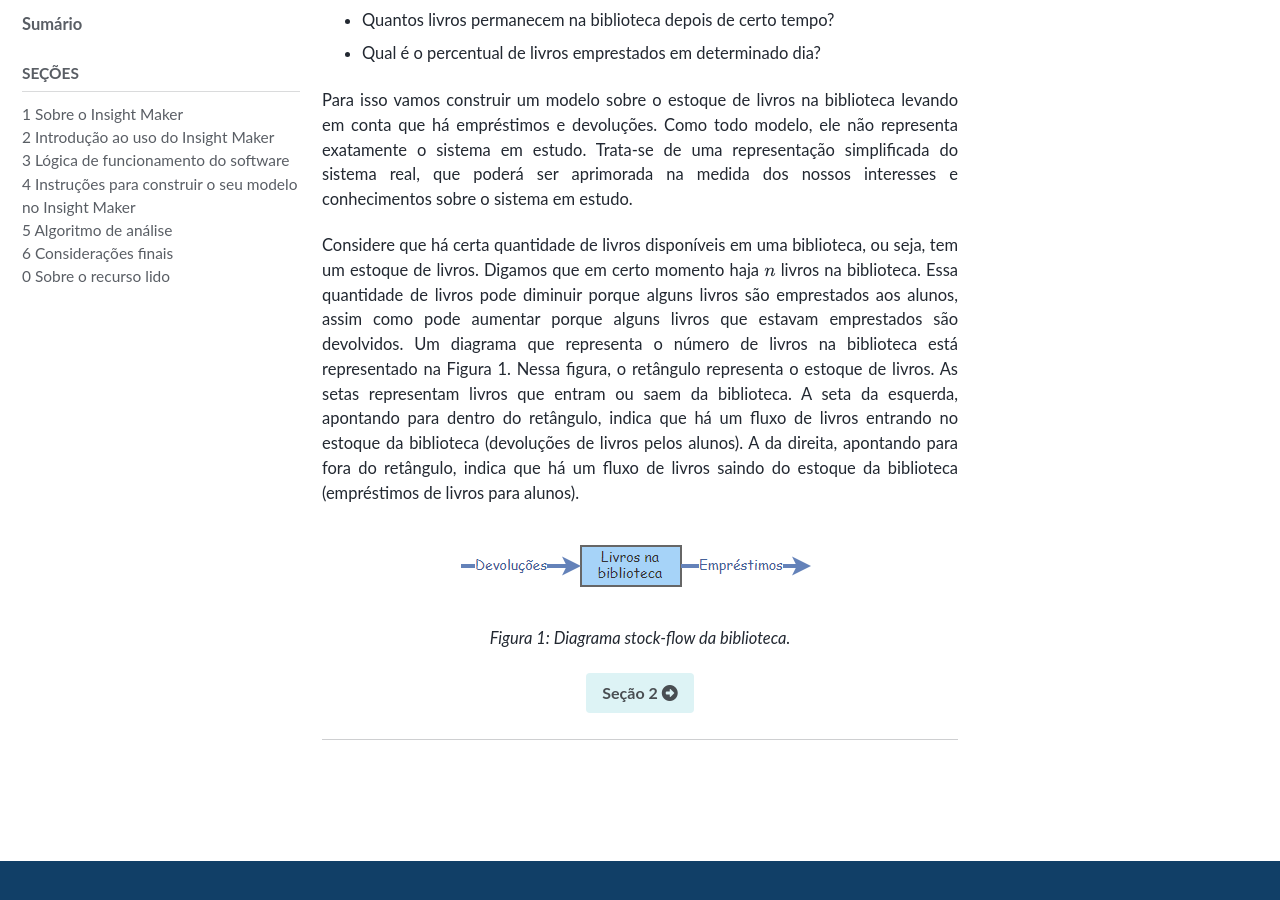
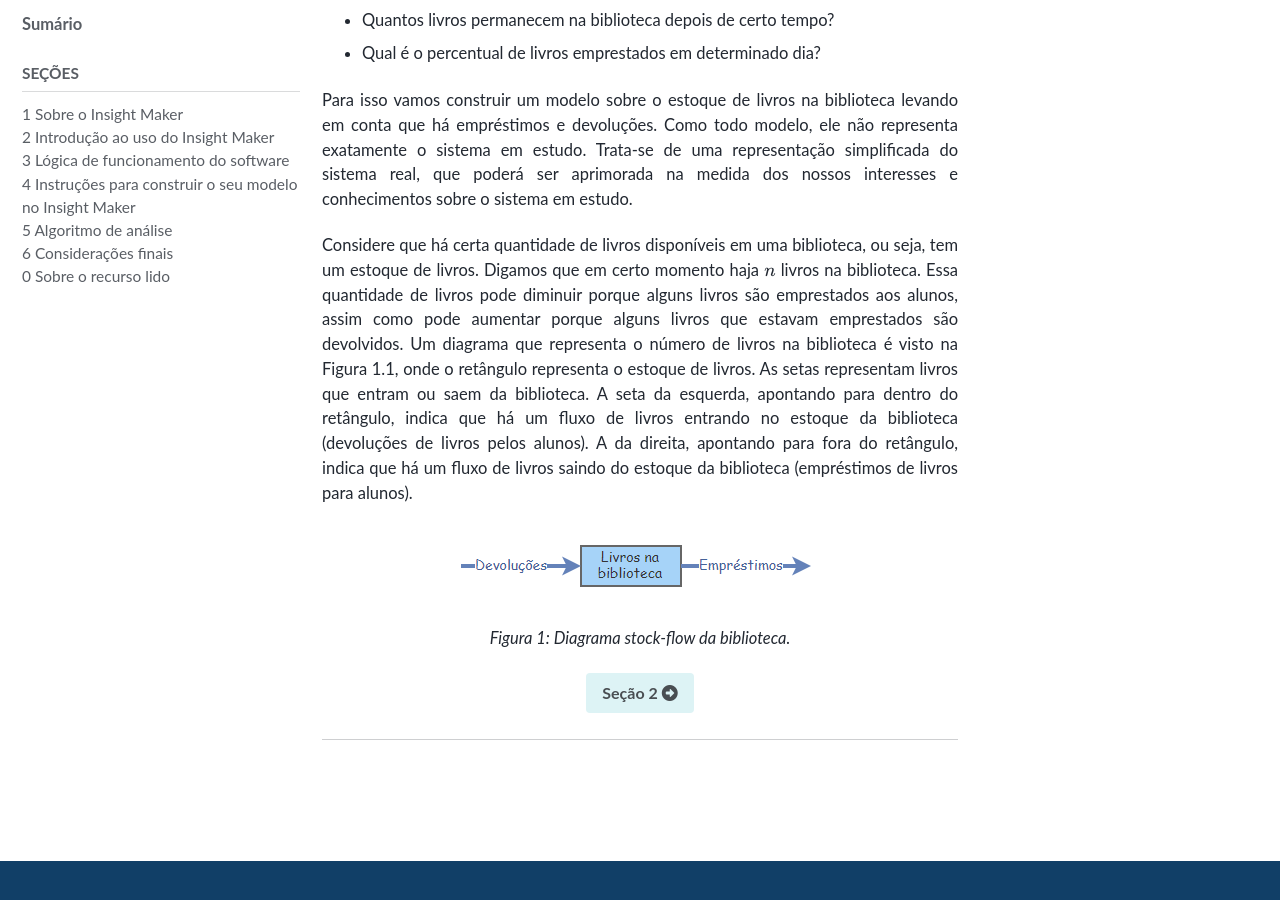
Before and after one commit to milenalauschner/MM, a Jekyll site: the page built from _pages/seção2.md, in a window 1280 px wide and 900 px high, scrolled down 473 px. Built offline with Jekyll 4.4.1, drawn with Linux system fonts in a browser that asks for light colours; cached includes are drawn as plain includes; nearby versions of some CDN libraries; some web fonts are replaced; formulas are drawn with MathJax 3.

Commit message:
Update seção2.md

```diff
--- a/_pages/seção2.md
+++ b/_pages/seção2.md
@@ -23,7 +23,7 @@ Vamos querer responder questões do tipo:
 Para isso vamos construir um modelo sobre o estoque de livros na biblioteca levando em conta que há empréstimos e devoluções. Como todo modelo, ele não representa exatamente o sistema em estudo. Trata-se de uma representação simplificada do sistema real, que poderá ser aprimorada na medida dos nossos interesses e conhecimentos sobre o sistema em estudo.
 {: .text-justify}
 
-Considere que há certa quantidade de livros disponíveis em uma biblioteca, ou seja, tem um estoque de livros. Digamos que em certo momento haja $$n$$ livros na biblioteca. Essa quantidade de livros pode diminuir porque alguns livros são emprestados aos alunos, assim como pode aumentar porque alguns livros que estavam emprestados são devolvidos. Um diagrama que representa o número de livros na biblioteca está representado na Figura 1. Nessa figura, o retângulo representa o estoque de livros. As setas representam livros que entram ou saem da biblioteca.  A seta da esquerda, apontando para dentro do retângulo, indica que há um fluxo de livros entrando no estoque da biblioteca (devoluções de livros pelos alunos). A da direita, apontando para fora do retângulo, indica que há um fluxo de livros saindo do estoque da biblioteca (empréstimos de livros para alunos).
+Considere que há certa quantidade de livros disponíveis em uma biblioteca, ou seja, tem um estoque de livros. Digamos que em certo momento haja $$n$$ livros na biblioteca. Essa quantidade de livros pode diminuir porque alguns livros são emprestados aos alunos, assim como pode aumentar porque alguns livros que estavam emprestados são devolvidos. Um diagrama que representa o número de livros na biblioteca é visto na Figura 1.1, onde o retângulo representa o estoque de livros. As setas representam livros que entram ou saem da biblioteca. A seta da esquerda, apontando para dentro do retângulo, indica que há um fluxo de livros entrando no estoque da biblioteca (devoluções de livros pelos alunos). A da direita, apontando para fora do retângulo, indica que há um fluxo de livros saindo do estoque da biblioteca (empréstimos de livros para alunos).
 {: .text-justify}
 
 ![Figura 1: Diagrama stock-flow da biblioteca.]({{ site.url }}{{ site.baseurl
```
Also changed, not shown: other parts of _pages/seção2.md (+1 -1 lines).
